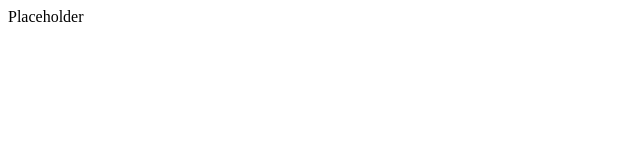
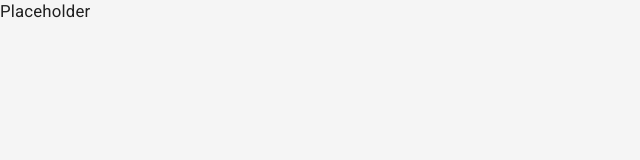
Before and after one commit to pROFESOR11/nextjs-infitine-scroll, a Next.js app: page / in a window 1280 px wide. Shown: the top 160 px of the page, without its empty margins (0-640 px from the left). Built offline with nearby package versions, Linux system fonts and the light colour scheme.

Commit message:
add material ui

```diff
--- a/package.json
+++ b/package.json
@@ -23,6 +23,7 @@
     ]
   },
   "dependencies": {
+    "@material-ui/core": "^4.12.3",
     "next": "latest",
     "react": "^17.0.2",
     "react-dom": "^17.0.2"
--- /dev/null
+++ b/src/pages/_app.tsx
@@ -0,0 +1,32 @@
+import CssBaseline from '@material-ui/core/CssBaseline'
+import { ThemeProvider } from '@material-ui/core/styles'
+import { AppProps } from 'next/app'
+import Head from 'next/head'
+import * as React from 'react'
+
+import theme from '@styles/theme'
+
+function App({ Component, pageProps }: AppProps): JSX.Element {
+  React.useEffect(() => {
+    // Remove the server-side injected CSS.
+    const jssStyles = document.querySelector('#jss-server-side')
+    if (jssStyles) {
+      jssStyles.parentElement?.removeChild(jssStyles)
+    }
+  }, [])
+
+  return (
+    <>
+      <Head>
+        <title>Assignment 11</title>
+        <meta name="viewport" content="initial-scale=1, width=device-width" />
+      </Head>
+      <ThemeProvider theme={theme}>
+        <CssBaseline />
+        <Component {...pageProps} />
+      </ThemeProvider>
+    </>
+  )
+}
+
+export default App
--- /dev/null
+++ b/src/pages/_document.tsx
@@ -0,0 +1,65 @@
+import { ServerStyleSheets } from '@material-ui/core/styles'
+import Document, { Html, Head, Main, NextScript } from 'next/document'
+import * as React from 'react'
+
+import theme from '@styles/theme'
+
+export default class MyDocument extends Document {
+  render(): JSX.Element {
+    return (
+      <Html lang="en">
+        <Head>
+          <meta name="theme-color" content={theme.palette.primary.main} />
+          <link rel="stylesheet" href="https://fonts.googleapis.com/css?family=Roboto:300,400,500,700&display=swap" />
+        </Head>
+        <body>
+          <Main />
+          <NextScript />
+        </body>
+      </Html>
+    )
+  }
+}
+
+// `getInitialProps` belongs to `_document` (instead of `_app`),
+// it's compatible with server-side generation (SSG).
+MyDocument.getInitialProps = async (ctx) => {
+  // Resolution order
+  //
+  // On the server:
+  // 1. app.getInitialProps
+  // 2. page.getInitialProps
+  // 3. document.getInitialProps
+  // 4. app.render
+  // 5. page.render
+  // 6. document.render
+  //
+  // On the server with error:
+  // 1. document.getInitialProps
+  // 2. app.render
+  // 3. page.render
+  // 4. document.render
+  //
+  // On the client
+  // 1. app.getInitialProps
+  // 2. page.getInitialProps
+  // 3. app.render
+  // 4. page.render
+
+  // Render app and page and get the context of the page with collected side effects.
+  const sheets = new ServerStyleSheets()
+  const originalRenderPage = ctx.renderPage
+
+  ctx.renderPage = () =>
+    originalRenderPage({
+      enhanceApp: (App) => (props) => sheets.collect(<App {...props} />),
+    })
+
+  const initialProps = await Document.getInitialProps(ctx)
+
+  return {
+    ...initialProps,
+    // Styles fragment is rendered after the app and page rendering finish.
+    styles: [...React.Children.toArray(initialProps.styles), sheets.getStyleElement()],
+  }
+}
--- /dev/null
+++ b/src/styles/theme.ts
@@ -0,0 +1,37 @@
+import { blue, red, grey } from '@material-ui/core/colors'
+import { createTheme, responsiveFontSizes } from '@material-ui/core/styles'
+
+// Creates a theme
+// For more info see https://material-ui.com/customization/theming/
+const theme = responsiveFontSizes(
+  createTheme({
+    palette: {
+      primary: {
+        main: blue[500],
+      },
+      secondary: {
+        main: blue[700],
+      },
+      error: {
+        main: red.A400,
+      },
+      background: {
+        default: grey[100],
+      },
+    },
+    typography: {
+      fontSize: 17,
+      h1: {
+        fontSize: '2.0rem',
+        lineHeight: 2.0,
+        color: '#333333',
+      },
+      subtitle1: {
+        fontSize: '1.0rem',
+        lineHeight: 1.5,
+        color: '#666666',
+      },
+    },
+  })
+)
+export default theme
--- a/tsconfig.json
+++ b/tsconfig.json
@@ -19,7 +19,10 @@
     "removeComments": false,
     "preserveConstEnums": true,
     "sourceMap": true,
-    "baseUrl": "."
+    "baseUrl": ".",
+    "paths": {
+      "@styles/*": ["./src/styles/*"]
+    }
   },
   "exclude": ["node_modules", ".next", "out"],
   "include": ["next-env.d.ts", "**/*.ts", "**/*.tsx", "**/*.js"]
```
Also changed, not shown: 1 other file (tests, documents, lock files or other folders).
